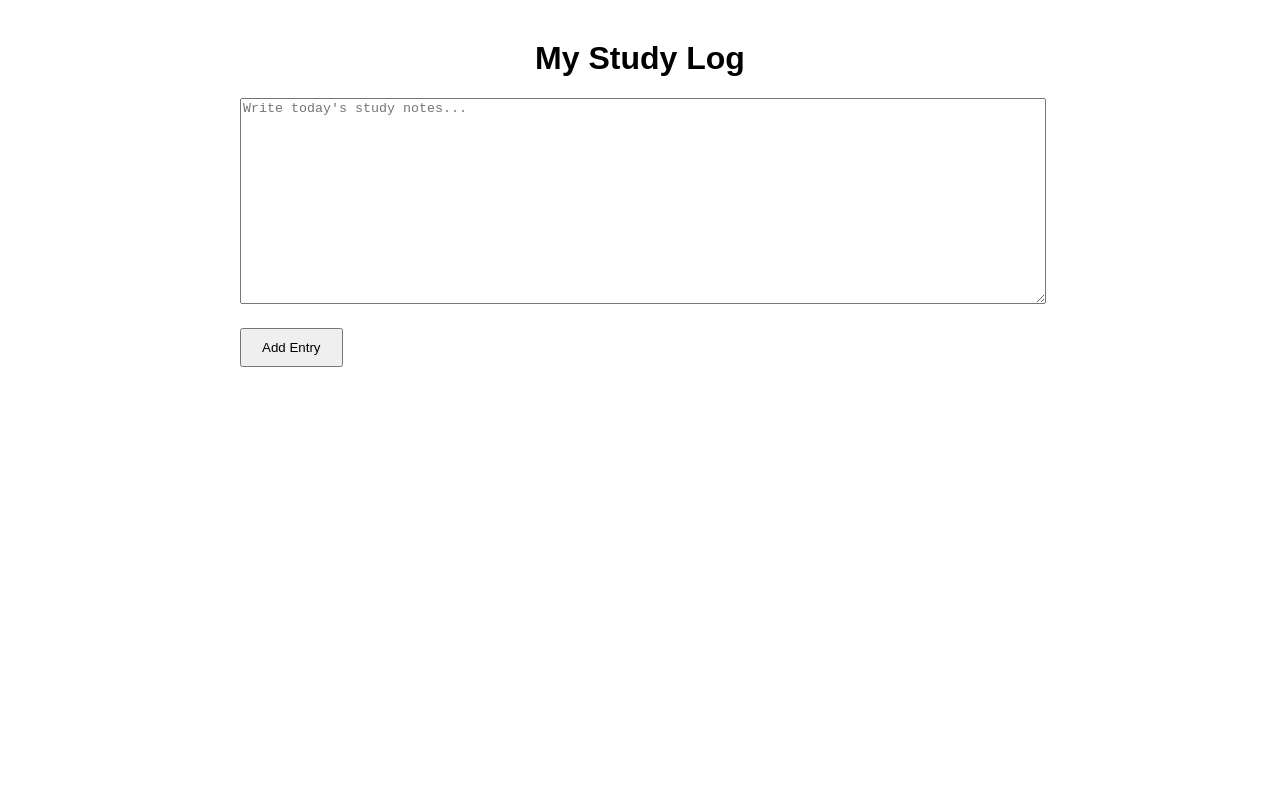
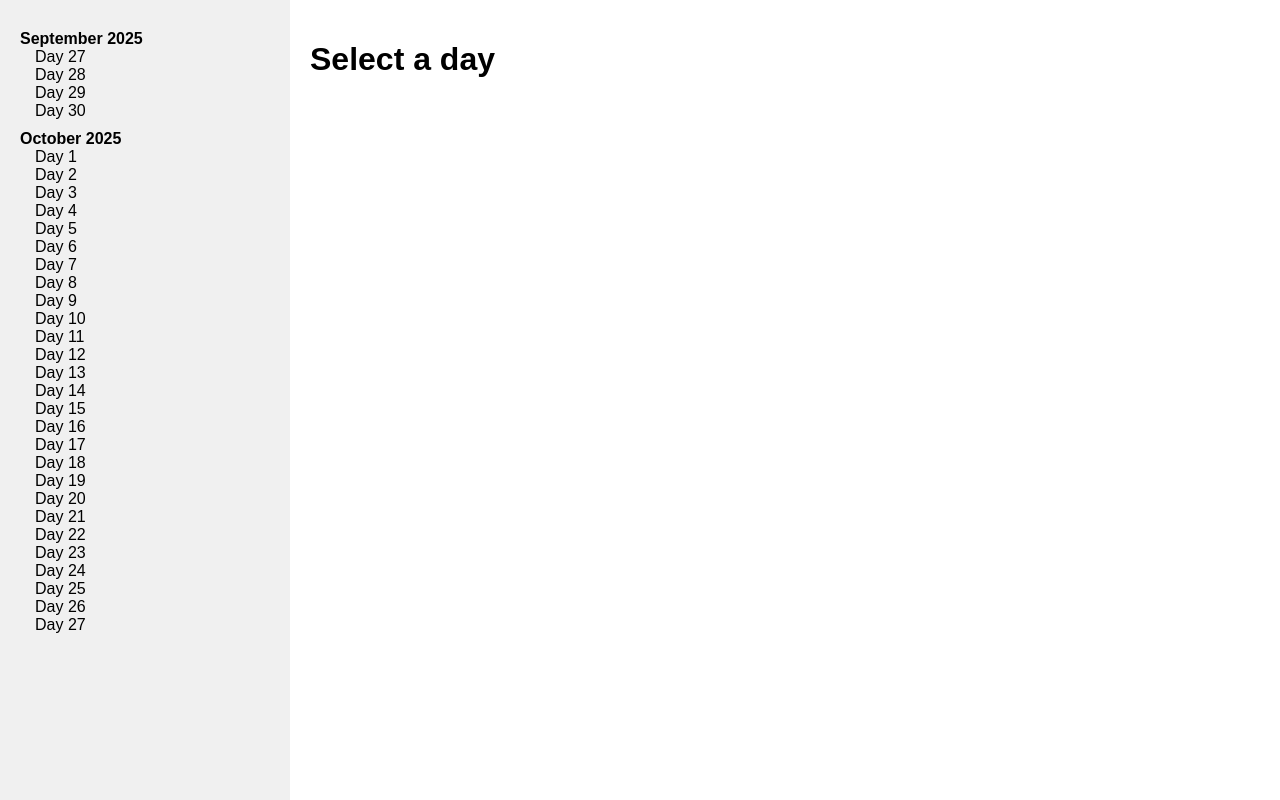
Before and after one commit to CoolShark789/study-log, a plain HTML site: page study_log.html in a window 1280 px wide. Drawn offline with Linux system fonts and the light colour scheme.

Commit message:
Update study_log.html

```diff
--- a/study_log.html
+++ b/study_log.html
@@ -4,30 +4,78 @@
 <meta charset="UTF-8">
 <title>Study Log</title>
 <style>
-body { font-family: sans-serif; max-width: 800px; margin: 40px auto; padding: 0 20px; }
-h1 { text-align: center; }
-textarea { width: 100%; height: 200px; margin-bottom: 20px; }
-button { padding: 10px 20px; }
-.entry { border-bottom: 1px solid #ccc; margin-bottom: 10px; padding-bottom: 10px; }
+body { margin: 0; font-family: sans-serif; display: flex; height: 100vh; }
+#sidebar { width: 250px; background: #f0f0f0; padding: 20px; overflow-y: auto; }
+#main { flex: 1; padding: 20px; overflow-y: auto; }
+.sidebar-month { font-weight: bold; margin-top: 10px; cursor: pointer; }
+.sidebar-day { margin-left: 15px; cursor: pointer; }
+.entry { margin-bottom: 15px; border-bottom: 1px solid #ccc; padding-bottom: 5px; }
 </style>
 </head>
 <body>
-<h1>My Study Log</h1>
-<textarea id="logInput" placeholder="Write today's study notes..."></textarea><br>
-<button onclick="addEntry()">Add Entry</button>
-<div id="logEntries"></div>
+
+<div id="sidebar"></div>
+<div id="main"><h1>Select a day</h1></div>
+
 <script>
-function addEntry() {
-    const input = document.getElementById('logInput');
-    if (!input.value.trim()) return;
-    const container = document.getElementById('logEntries');
-    const entry = document.createElement('div');
-    entry.className = 'entry';
-    const timestamp = new Date().toLocaleString();
-    entry.innerHTML = `<strong>${timestamp}</strong><p>${input.value}</p>`;
-    container.prepend(entry);
-    input.value = '';
+const studyData = {
+  "September 2025": {
+    "27": "Stewart: Sections 3.3, 3.4, 3.5, 3.6<br>- Derivatives of Trigonometric functions<br>- Limits for sinx/x, (cosx-1)/x<br>- Implicit Differentiation<br>- Derivatives of Logarithms",
+    "28": "Stewart: Sections 3.8, 3.10, 3.11<br>- Derivative value at a point through limits<br>- Derivatives of Inverse Trig functions<br>- Derivatives of Hyperbolic and Inverse Hyperbolic functions<br>- Exponential growth/decay<br>- Hyperbolic Identities/exponential forms<br>- Log forms of Inverse Hyperbolic Functions",
+    "29": "Stewart: Sections 4.4<br>- l'Hospital's Rule and indeterminate forms",
+    "30": "Stewart: Sections 4.8, 4.9, 5.2, 5.3, 5.4, 5.5<br>- Newton's Method<br>- Riemann sum, indefinite integral<br>- Power sums<br>- Fundamental theorem of calculus<br>- Boundary flipping, Leibniz rule<br>- Substitution Rule, nested integrals"
+  },
+  "October 2025": {
+    "1": "Stewart: Sections 6.1, 6.2, 6.3, 6.5, 7.1<br>- Riemann's sum for area between curves<br>- Volume of a solid through slices<br>- Solid of Revolution<br>- Average value of a Function<br>- Integration by Parts",
+    "2": "Stewart: Sections 7.2, 7.3, 7.4<br>- Trig identities, trig substitution<br>- Integrate tan^n*sec^m and sin^n*cos^m cases<br>- Half angle identity<br>- Partial fractions",
+    "3": "Stewart: Sections 7.5, 7.8, 7.11<br>- Integrals practice, improper integrals<br>- Comparison theorem, Mean Value Theorem<br>- Arc Length and derivation",
+    "4": "Stewart: Sections 6.2, 6.3, 8.2, 9.1, 9.2, 9.3<br>- Surface of Revolution: Disk, Washer, Shell<br>- GitHub and LaTeX setup<br>- Logistic and separable differential equations",
+    "5": "Stewart: Sections 9.2, 9.4, 9.5, 9.6, 10.1, 10.2<br>- Euler's Method<br>- Logistic diff eq<br>- Linear diff eq<br>- Predator-prey systems<br>- Parametric curve derivatives",
+    "6": "Stewart: Sections 10.3, 10.4<br>- Polar/Cartesian conversion<br>- Symmetry rules<br>- Formulas for curves<br>- Area, Arc Length, Tangent derivations",
+    "7": "Stewart: Sections 10.5, 10.6, 11.1<br>- Conic Sections<br>- Sequence limits, Squeeze theorem, bounded sequences",
+    "8": "Rest",
+    "9": "Stewart: Sections 11.2, 11.3, 11.4<br>- Series Definition, Geometric series, Divergence Theorem<br>- Integral and P-Series Tests<br>- Remainder estimate, approximating Series value",
+    "10": "Stewart: Sections 11.5, 11.6, 11.7, 11.8<br>- Alternating Series Test, Remainder<br>- Absolute/Conditional Convergence<br>- Ratio and Root Tests<br>- Power Series: Form, Interval, Radius of Convergence",
+    "11": "Stewart: Sections 11.9, 11.10<br>- Functions as Power Series<br>- Taylor and Maclaurin Series (sin, cos, arctan, e^x, ln(1+x), 1/(1-x))",
+    "12": "Stewart: Sections 11.10<br>- Binomial Theorem<br>- More Taylor Series, Binomial Series",
+    "13": "Lay: Sections 1.1-1.4<br>- Linear Equations, Echelon Forms, Row Reduction<br>- Matrix rank, geometry<br>- Matrix-vector product properties",
+    "14": "Lay: Sections 1.5, 1.7, 1.8<br>- Homogenous equations, parametric vector equations<br>- Linear Independence<br>- Range, Image, Domain, Codomain<br>- Linear Transformations",
+    "15": "Lay: Sections 1.9, 2.1-2.3<br>- Matrix of Linear Transformation<br>- One-to-one, onto<br>- Matrix Operations, Transposes<br>- Inverse, Elementary Matrices",
+    "16": "Lay: Sections 2.4, 2.5<br>- Partitioned Matrices<br>- LU Factorization",
+    "17": "Lay: Sections 3.1, 3.2<br>- Determinant, cofactor expansions<br>- Properties with row operations and transpose",
+    "18": "Lay: Sections 3.3, 4.1-4.3<br>- Cramer's Rule, Adjugate, Inverse<br>- Subset, Subspace, Span, Null/Column Space",
+    "19": "Lay: Sections 4.4-4.7<br>- Unique Representation Theorem, Coordinates, Isomorphism, Dimensions, Row spaces, Rank, Change of Basis",
+    "20": "Lay: Sections 5.1-5.3<br>- Eigenvectors, Eigenvalues, Eigenspace, Characteristic Equation, Similar Matrices, Diagonalization",
+    "21": "Rest",
+    "22": "Lay: Sections 5.4<br>- Linear transformations with bases, Diagonal Matrix Representation<br>- Matrix conversion",
+    "23": "Lay: Sections 6.1<br>- Inner Product, vector length, unit vector, distance, orthogonal relations",
+    "24": "Vellerman: Intro, 1.1-1.4<br>- Factorizations, logic connectives, truth tables, tautologies, sets, union/intersection/difference",
+    "25": "Vellerman: Sections 1.5, 2.1-2.3<br>- Conditional Laws, Contrapositive, Quantifiers, Power Set, Family of Sets",
+    "26": "Vellerman: Sections 2.3 (2nd half), 3.1, 3.2<br>- Union/intersection notation, proofs P→Q, Proof by contradiction",
+    "27": "Vellerman: Sections 3.3, 3.4<br>- Universal and existential statements, practice, conjunction/disjunction/iff proofs"
+  }
+};
+
+// Populate sidebar
+const sidebar = document.getElementById("sidebar");
+for (const month in studyData) {
+  const monthDiv = document.createElement("div");
+  monthDiv.className = "sidebar-month";
+  monthDiv.textContent = month;
+  sidebar.appendChild(monthDiv);
+
+  const days = studyData[month];
+  for (const day in days) {
+    const dayDiv = document.createElement("div");
+    dayDiv.className = "sidebar-day";
+    dayDiv.textContent = "Day " + day;
+    dayDiv.onclick = () => {
+      document.getElementById("main").innerHTML = `<h1>${month} ${day}</h1><div class="entry">${days[day]}</div>`;
+    };
+    sidebar.appendChild(dayDiv);
+  }
 }
 </script>
+
 </body>
 </html>
```
